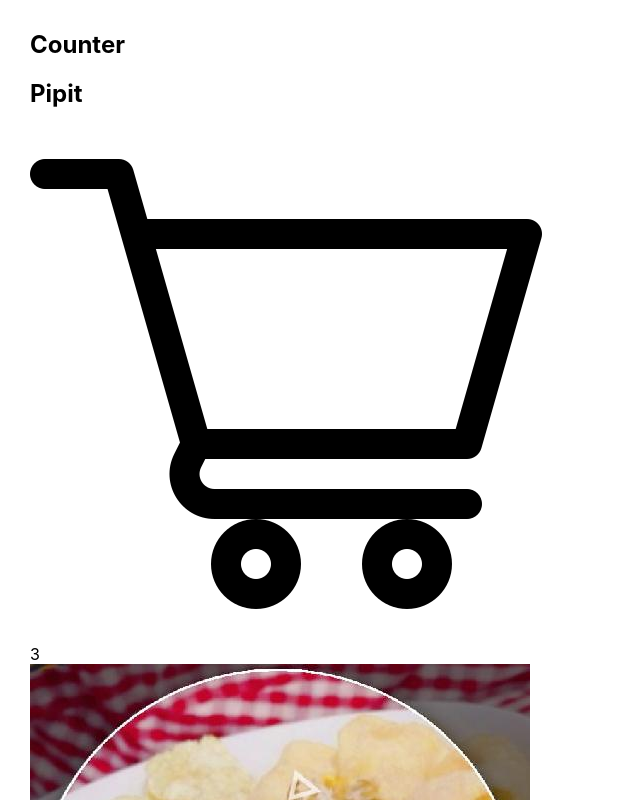
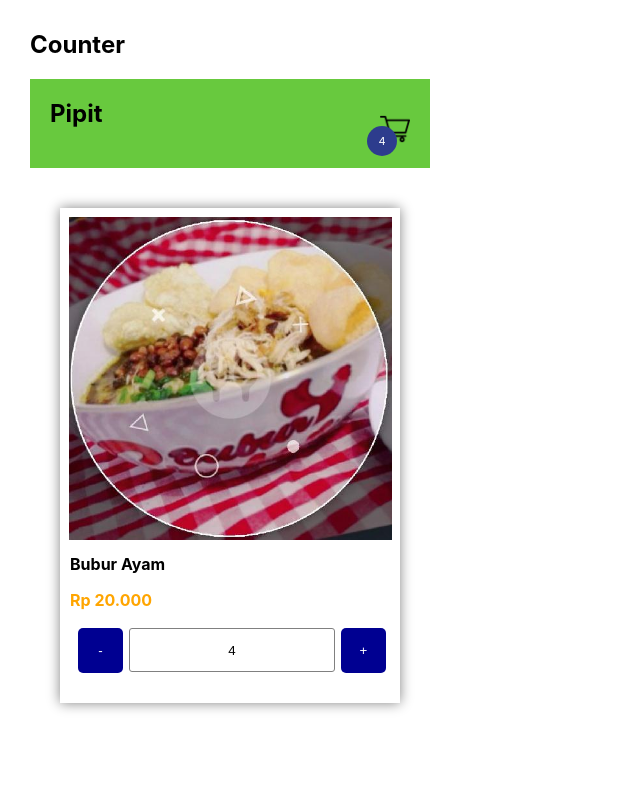
Before and after one commit to indrayanipitri/reactjs-w-prawito, a React (Create React App) app: page / in a window 1280 px wide. Shown: the top 800 px of the page, without its empty margins (0-640 px from the left). Built offline with nearby package versions, Linux system fonts and the light colour scheme.

Commit message:
update parent oleh child component part 1

```diff
--- a/src/Component/Statefull/Product/Product.css
+++ b/src/Component/Statefull/Product/Product.css
@@ -0,0 +1,86 @@
+.header {
+    background: #68c93e;
+    display: flex;
+    width: 400px;
+    justify-content: space-between;
+    padding: 20px;
+    box-sizing: border-box;
+    margin-bottom: 40px;
+  }
+
+  .troley {
+    position: relative;
+  }
+
+  .troley img {
+    width: 30px;
+    margin-top: 15px;
+  }
+
+  .count {
+    background: #2d3c8d;
+    padding: 10px;
+    border-radius: 50%;
+    min-width: 10px;
+    height: 10px;
+    line-height: 10px;
+    text-align: center;
+    color: white;
+    font-size: 11px;
+    position: absolute;
+    bottom: -8px;
+    left: -13px;
+  }
+
+  .header .logo h2 {
+    margin: 0;
+  }
+
+  .card {
+    width: 340px;
+    height: 495px;
+    box-sizing: border-box;
+    margin-left: 30px;
+    box-shadow: 0px 0px 12px 0px rgba(0, 0, 0, 0.49);
+  }
+
+  .img-thumb-prod img {
+    width: 95%;
+    margin-left: 9px;
+    margin-top: 9px;
+  }
+
+  .product-title {
+    font-weight: 700;
+    margin: 10px;
+  }
+
+  .product-price {
+    color: orange;
+    font-weight: 700;
+    margin-left: 10px;
+  }
+
+  .minus,
+  .plus {
+    color: white;
+    height: 45px;
+    width: 45px;
+    background: rgb(0, 0, 145);
+    border-radius: 5px;
+    border: 0;
+    margin: 2px 6px;
+  }
+
+  .counter {
+    margin-left: 12px;
+    margin-bottom: 10px;
+  }
+
+  .counter input {
+    height: 40px;
+    width: 200px;
+    border-radius: 3px;
+    border: 1px solid gray;
+    text-align: center;
+  }
--- a/src/Component/Statefull/Product/Product.jsx
+++ b/src/Component/Statefull/Product/Product.jsx
@@ -4,17 +4,39 @@ import Troley from '../../../images/shopping-cart.png'
 import Bubur from '../../../images/bubur.jpeg'
 
 class Product extends Component {
+    state = {
+        order: 4
+    }
+
+
+    handlePlus = () => {
+       this.setState ({
+        order: this.state.order + 1
+       })
+    }
+
+    handleMinus = () => {
+        if (this.state.order > 0) {
+            this.setState ({
+                order: this.state.order - 1
+            })
+        }
+
+    }
+
+
     render() {
         return (
             <>
-                <div className="card-wrapper">
+                <div className="header">
                     <div className="logo">
                         <h2>Pipit</h2>
                     </div>
                     <div className="troley">
                         <img src={Troley} alt="" />
-                        <div className="count">3</div>
+                        <div className="count">{this.state.order}</div>
                     </div>
+                </div>
                     <div className="card">
                         <div className="img-thumb-prod">
                             <img src={Bubur} alt="" />
@@ -22,12 +44,11 @@ class Product extends Component {
                         <p className="product-title">Bubur Ayam</p>
                         <p className="product-price">Rp 20.000</p>
                         <div className="counter">
-                            <button className="minus">-</button>
-                            <input type="text" value={3} />
-                            <button className="plus">+</button>
+                            <button className="minus" onClick={this.handleMinus}>-</button>
+                            <input type="text" value={this.state.order} />
+                            <button className="plus" onClick={this.handlePlus}>+</button>
                         </div>
                     </div>
-                </div>
             </>
 
         )
```
